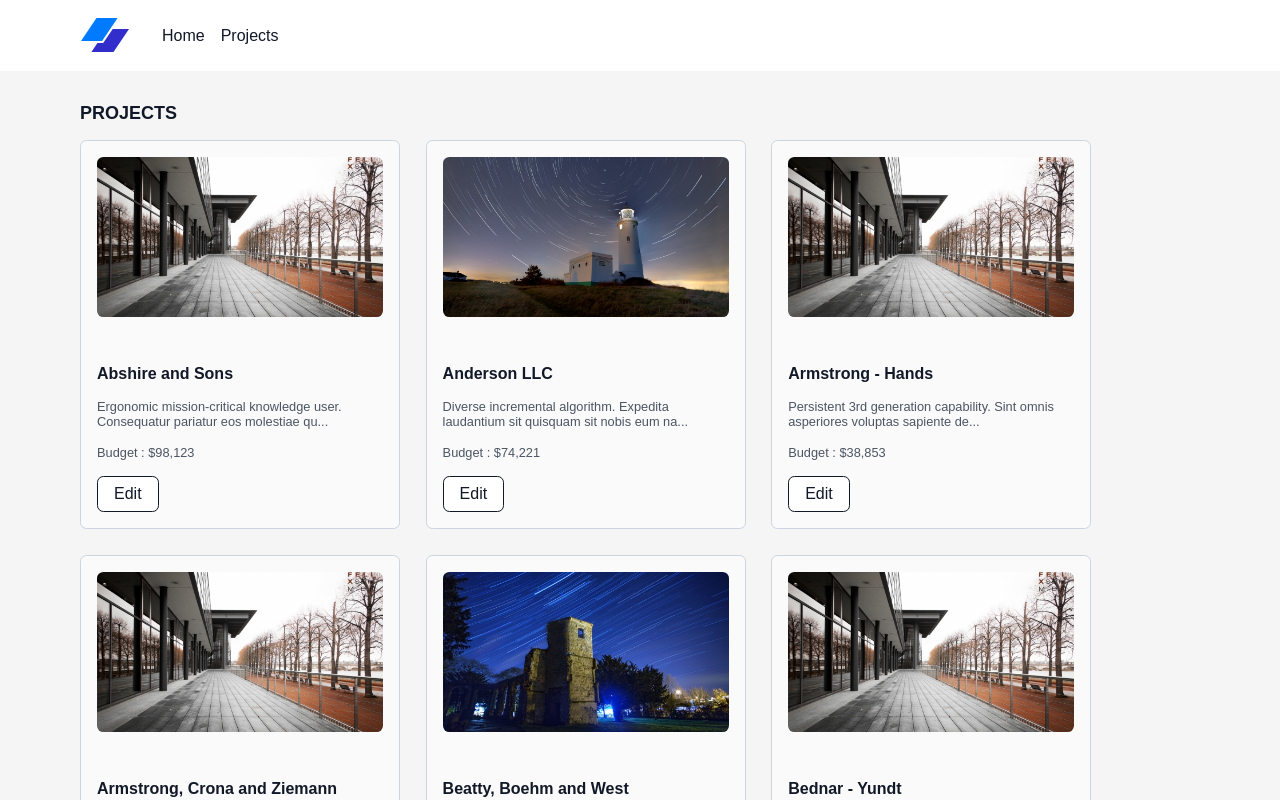
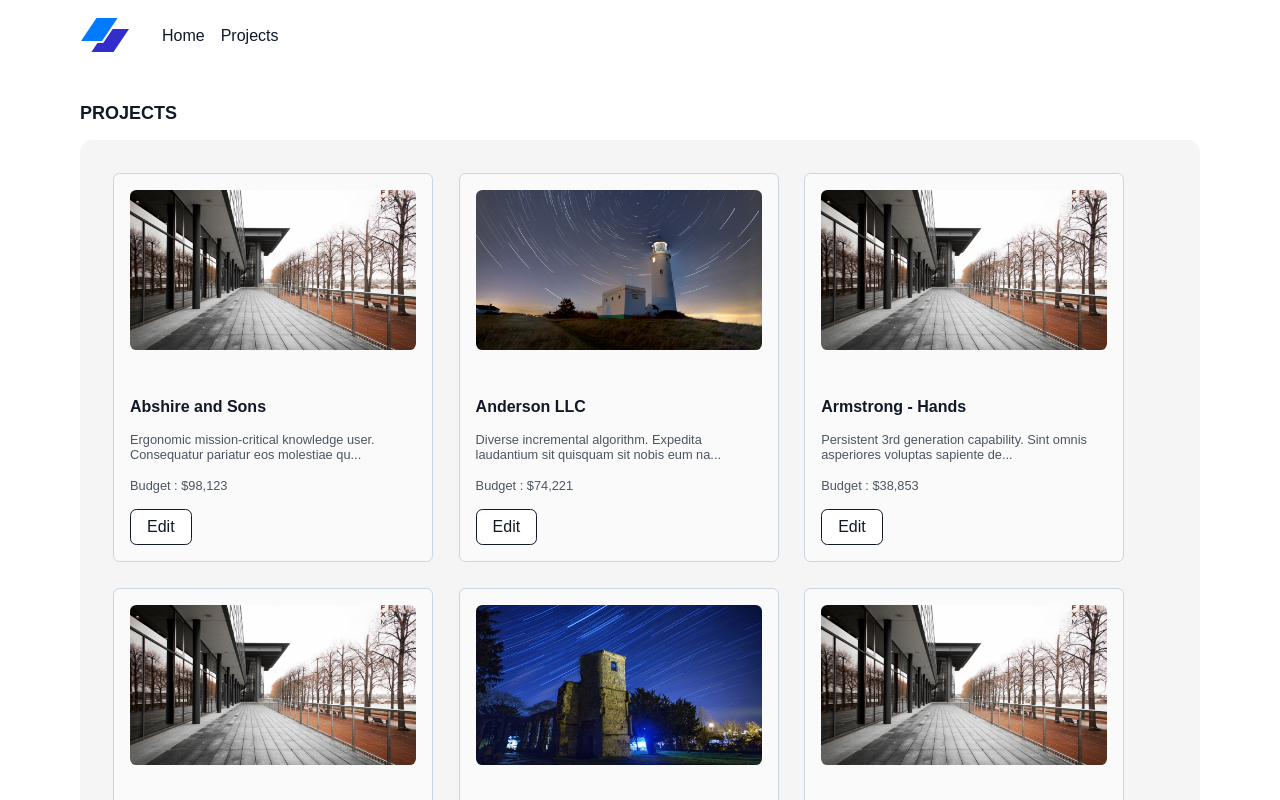
Before and after one commit to craigmckeachie/keeptrack-js, a React (Create React App) app: page /projects in a window 1280 px wide. Shown: the top 800 px of the page. Built offline with nearby package versions, Linux system fonts and the light colour scheme; data requests are answered from the project's data file.

Commit message:
add panel

```diff
--- a/src/index.css
+++ b/src/index.css
@@ -121,7 +121,6 @@ body {
   font-family: "Raleway", sans-serif;
   font-size: 1rem;
   color: #111827;
-
 }
 
 header {
@@ -131,9 +130,13 @@ header {
   /* background-color: #f5f8fc; */
 }
 
-main {
+.panel {
   background-color: #f5f5f5;
-
+  padding-inline: 2rem;
+  padding-block: 2rem;
+  border-radius: .8rem;
+  max-width: max-content;
+  border: 1px solid #f5f5f5;
 }
 
 #logo-35 {
--- a/src/projects/ProjectsPage.js
+++ b/src/projects/ProjectsPage.js
@@ -48,7 +48,7 @@ function ProjectsPage() {
   return (
     <>
       <h1>Projects</h1>
-
+      <section className="panel">
         {error && (
           <div className="row">
             <div className="card large error">
@@ -66,7 +66,9 @@ function ProjectsPage() {
 
         {!loading && !error && (
           <div className="center">
-          <button className="large" onClick={handleMoreClick}>More...</button>
+            <button className="large" onClick={handleMoreClick}>
+              More...
+            </button>
           </div>
         )}
 
@@ -76,6 +78,7 @@ function ProjectsPage() {
             <p>Loading...</p>
           </div>
         )}
+      </section>
     </>
   );
 }
```
Lines whose indentation alone changed are shown as unchanged.
